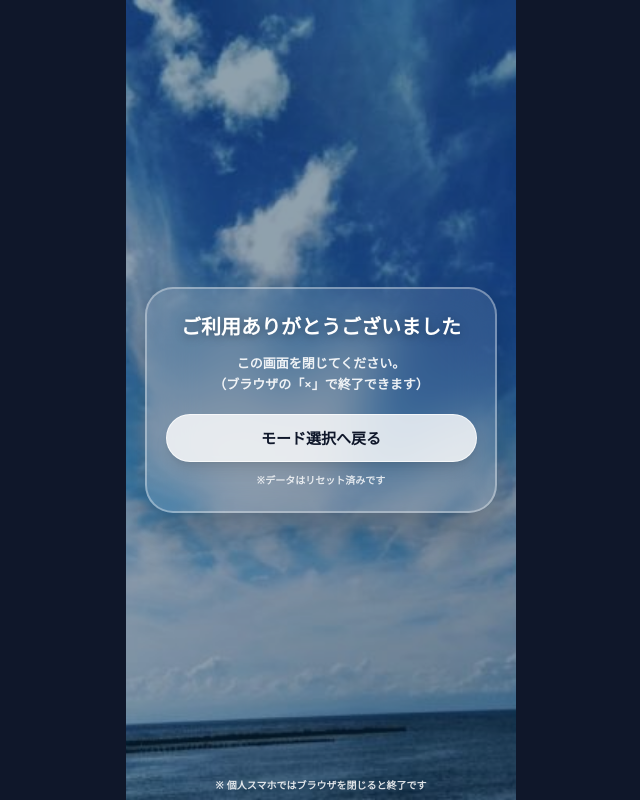
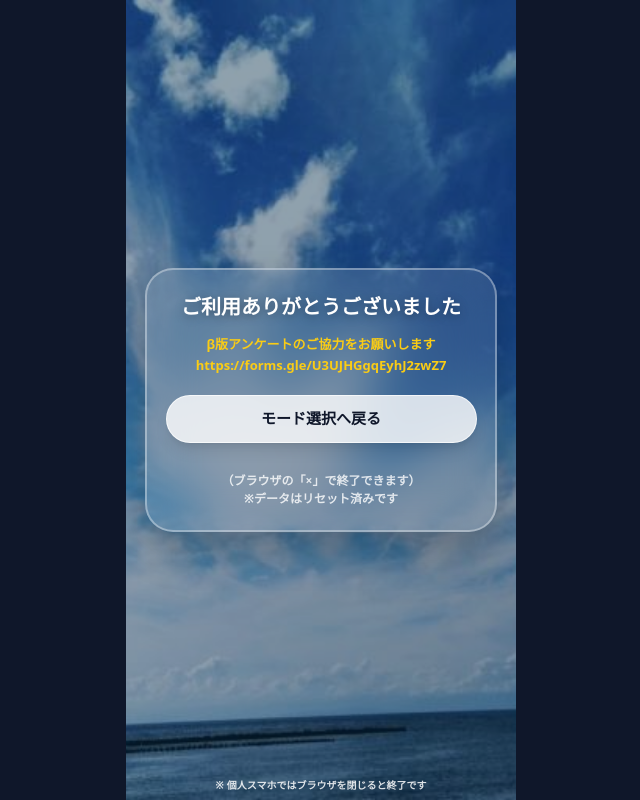
Before and after one commit to hiroland0414-byte/interview-pod, a Next.js app: page /exit in a window 1280 px wide. Shown: the whole page, without its empty margins (319-959 px from the left). Built offline with nearby package versions, Linux system fonts and the light colour scheme.

Commit message:
fix: スクロールできない不具合を修正

```diff
--- a/src/app/exit/page.tsx
+++ b/src/app/exit/page.tsx
@@ -29,10 +29,10 @@ export default function ExitPage() {
               ご利用ありがとうございました
             </h1>
 
-            <p className="mt-3 text-[13px] font-semibold text-white/90 leading-relaxed">
-              この画面を閉じてください。
+            <p className="mt-3 text-[13px] font-semibold text-yellow-400 leading-relaxed">
+              β版アンケートのご協力をお願いします
               <br />
-              （ブラウザの「×」で終了できます）
+              https://forms.gle/U3UJHGgqEyhJ2zwZ7
             </p>
 
             <div className="mt-5">
@@ -45,7 +45,10 @@ export default function ExitPage() {
               </button>
             </div>
 
-            <p className="mt-3 text-[10px] font-semibold text-white/80">
+            <p className="mt-3 text-[12px] font-semibold text-white/80">
+             <br />
+              （ブラウザの「×」で終了できます）
+              <br />
               ※データはリセット済みです
             </p>
           </div>
```
Also changed, not shown: src/lib/feedback/analyzeAnswers copy.ts (renamed from src/lib/feedback/analyzeAnswers.ts), src/lib/feedback/analyzer copy.ts (renamed from src/lib/feedback/analyzer.ts), src/lib/feedback/generateFeedback copy.ts (renamed from src/lib/feedback/generateFeedback.ts), src/lib/questions/index copy.ts (renamed from src/lib/questions/index.ts).
